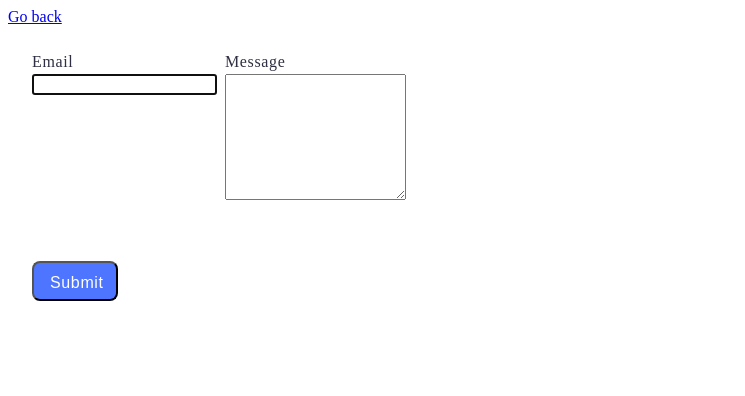
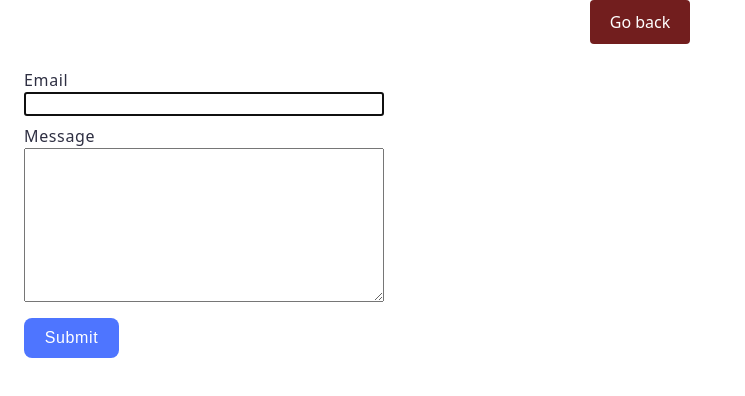
Before and after one commit to oksana-rybalka/goit-js-hw-09, a website built with Vite: page src/2-form.html in a window 1280 px wide. Shown: the whole page, without its empty margins (0-745 px from the left). Built offline with nearby package versions, Linux system fonts and the light colour scheme.

Commit message:
after-fix

```diff
--- a/src/2-form.html
+++ b/src/2-form.html
@@ -5,7 +5,14 @@
     <meta http-equiv="X-UA-Compatible" content="IE=edge" />
     <meta name="viewport" content="width=device-width, initial-scale=1.0" />
     <title>Form</title>
-    <link rel="stylesheet" href="./css/2-form.css" />
+    <link
+      rel="stylesheet"
+      href="https://cdnjs.cloudflare.com/ajax/libs/modern-normalize/2.0.0/modern-normalize.min.css"
+      integrity="sha512-4xo8blKMVCiXpTaLzQSLSw3KFOVPWhm/TRtuPVc4WG6kUgjH6J03IBuG7JZPkcWMxJ5huwaBpOpnwYElP/m6wg=="
+      crossorigin="anonymous"
+      referrerpolicy="no-referrer"
+    />
+    <link rel="stylesheet" href="./css/styles.css" />
   </head>
   <body>
     <a class="btn" href="./index.html">Go back</a>
--- a/src/css/1-gallery.css
+++ b/src/css/1-gallery.css
@@ -21,3 +21,15 @@
 
 }
 .btn {
+    text-decoration: none;
+    background-color: rgb(114, 30, 30);
+    padding: 6px 4px;
+    text-align: center;
+    color: #fff;
+    border-radius: 4px;
+    font-size: 16px;
+
+}
+.btn:hover {
+    background-color: rgb(164, 28, 28);
+}
--- a/src/css/2-form.css
+++ b/src/css/2-form.css
@@ -1,31 +1,15 @@
 .feedback-form {
     display: flex;
-    flex-wrap: wrap;
-    margin-top: 0em;
-    gap: 8px;
-    padding: 24px;
-    width: 408px;
-    height: 296px;
-    background: #fff;
-    border: #2e2f42;
+        flex-direction: column;
+        margin-top: 0em;
+        width: 408px;
+        gap: 8px;
+        padding: 24px;
 }
-.input {
-border: 1px solid #808080;
-    border-radius: 4px;
-    width: 360px;
-    height: 40px;
-}
-.textarea {
-    border: 1px solid #808080;
-        border-radius: 4px;
-        width: 360px;
-        height: 80px;
-}
-
 button {
     border-radius: 8px;
     padding: 8px 16px;
-    width: 86px;
+    width: 95px;
     height: 40px;
     background: #4e75ff;
     margin-top: 8px;
@@ -34,14 +18,45 @@ button {
     line-height: 1.5;
     letter-spacing: 0.04em;
     color: #fff;
+    font-family: "Montserrat", sans-serif;
+    border: none;
 
 }
 
 button:hover {
-    background: lawngreen;
+    background: rgb(18, 77, 215);
 }
 
-label {
+.btn {
+        text-decoration: none;
+        background-color: rgb(114, 30, 30);
+        padding: 10px 15px;
+        text-align: center;
+        color: #fff;
+        border-radius: 4px;
+        font-size: 16px;
+        width: 100px;
+        margin: 0 auto;
+    }
+
+    .btn:hover {
+        background-color: rgb(135, 30, 30);
+    }
+
+/* .input {
+border: 1.2px solid #808080;
+    border-radius: 4px;
+    width: 360px;
+    height: 40px;
+}
+.textarea {
+    border: 1.2px solid #808080;
+        border-radius: 4px;
+        width: 360px;
+        height: 80px;
+} */
+
+ label {
     display: flex;
     flex-direction: column;
     font-weight: 400;
--- a/src/css/styles.css
+++ b/src/css/styles.css
@@ -18,3 +18,12 @@
 @import url('./footer.css');
 @import url('./1-gallery.css');
 @import url('./2-form.css');
+
+ul {
+  padding: 0px;
+  }
+
+.li {
+  list-style: none;
+  padding-bottom: 30px;
+}
```
Also changed, not shown: src/1-gallery.html (+8 -1 lines), src/index.html (+7 -0 lines).
